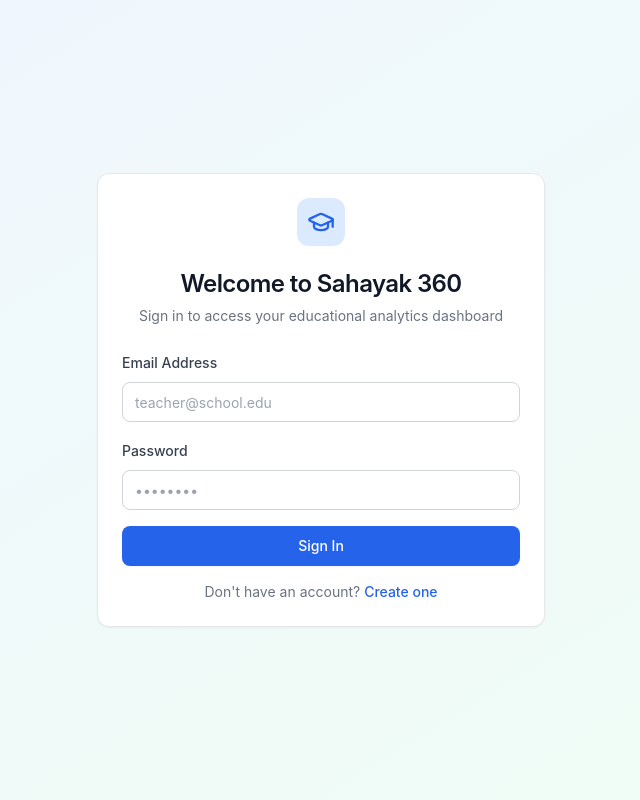
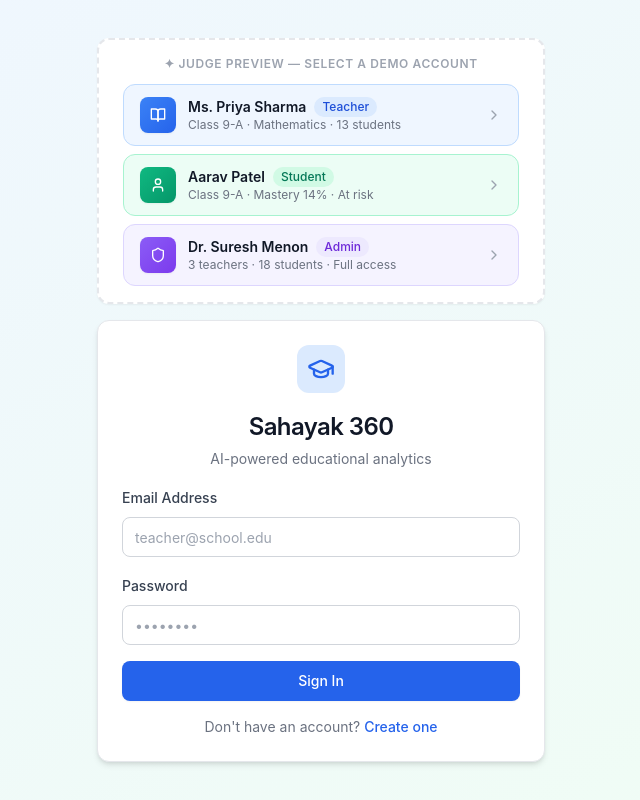
Before and after one commit to SanjayS-007/sahayak360-mvp, a Next.js app in the folder frontend/: page /login in a window 1280 px wide. Shown: the whole page, without its empty margins (319-959 px from the left). Built offline with nearby package versions, Linux system fonts and the light colour scheme; no server answers.

Commit message:
feat: demo login panel with teacher/student/admin quick-fill cards

```diff
--- a/frontend/src/app/(auth)/login/page.tsx
+++ b/frontend/src/app/(auth)/login/page.tsx
@@ -9,8 +9,44 @@ import { authApi } from "@/lib/api";
 import { Button } from "@/components/ui/button";
 import { Input } from "@/components/ui/input";
 import { Card, CardHeader, CardTitle, CardDescription, CardContent } from "@/components/ui/card";
-import { GraduationCap, Loader2 } from "lucide-react";
+import { GraduationCap, Loader2, BookOpen, User, Shield, ChevronRight } from "lucide-react";
 import type { LoginResponse } from "@/types";
+
+const DEMO_ACCOUNTS = [
+  {
+    role: "Teacher",
+    name: "Ms. Priya Sharma",
+    detail: "Class 9-A · Mathematics · 13 students",
+    email: "teacher1@school.com",
+    password: "Demo@2026Secure",
+    icon: BookOpen,
+    color: "from-blue-500 to-blue-600",
+    bg: "bg-blue-50 hover:bg-blue-100 border-blue-200 hover:border-blue-400",
+    badge: "bg-blue-100 text-blue-700",
+  },
+  {
+    role: "Student",
+    name: "Aarav Patel",
+    detail: "Class 9-A · Mastery 14% · At risk",
+    email: "student1@school.com",
+    password: "Demo@2026Secure",
+    icon: User,
+    color: "from-emerald-500 to-emerald-600",
+    bg: "bg-emerald-50 hover:bg-emerald-100 border-emerald-200 hover:border-emerald-400",
+    badge: "bg-emerald-100 text-emerald-700",
+  },
+  {
+    role: "Admin",
+    name: "Dr. Suresh Menon",
+    detail: "3 teachers · 18 students · Full access",
+    email: "admin1@school.com",
+    password: "Demo@2026Secure",
+    icon: Shield,
+    color: "from-violet-500 to-violet-600",
+    bg: "bg-violet-50 hover:bg-violet-100 border-violet-200 hover:border-violet-400",
+    badge: "bg-violet-100 text-violet-700",
+  },
+];
 
 export default function LoginPage() {
   const router = useRouter();
@@ -18,6 +54,7 @@ export default function LoginPage() {
   const [email, setEmail] = useState("");
   const [password, setPassword] = useState("");
   const [isSubmitting, setIsSubmitting] = useState(false);
+  const [fillingDemo, setFillingDemo] = useState<string | null>(null);
 
   const handleSubmit = async (e: React.FormEvent) => {
     e.preventDefault();
@@ -34,7 +71,7 @@ export default function LoginPage() {
         class_section: resp.class_section,
       };
       login(resp.access_token, user);
-      toast.success("Welcome back!");
+      toast.success(`Welcome, ${resp.full_name}!`);
       router.push(`/${resp.role}/dashboard`);
     } catch (err: unknown) {
       const error = err as { response?: { data?: { detail?: string } } };
@@ -44,15 +81,74 @@ export default function LoginPage() {
     }
   };
 
+  const fillDemo = (account: typeof DEMO_ACCOUNTS[0]) => {
+    setFillingDemo(account.role);
+    // Simulate natural typing feel with a brief flash
+    setEmail("");
+    setPassword("");
+    setTimeout(() => {
+      setEmail(account.email);
+      setPassword(account.password);
+      setFillingDemo(null);
+      toast.success(`Demo credentials loaded for ${account.name}`, {
+        description: "Click Sign In to continue",
+        duration: 3000,
+      });
+    }, 300);
+  };
+
   return (
     <div className="flex min-h-screen items-center justify-center bg-gradient-to-br from-primary-50 to-accent-50 p-4">
-      <Card className="w-full max-w-md">
-        <CardHeader className="text-center">
-          <div className="mx-auto mb-4 flex h-12 w-12 items-center justify-center rounded-xl bg-primary-100">
+      <div className="w-full max-w-md space-y-4">
+        {/* Demo accounts panel */}
+        <Card className="border-dashed border-2 border-gray-200 shadow-sm">
+          <CardContent className="pt-4 pb-4">
+            <p className="text-xs font-semibold uppercase tracking-wider text-gray-400 mb-3 text-center">
+              ✦ Judge Preview — Select a demo account
+            </p>
+            <div className="space-y-2">
+              {DEMO_ACCOUNTS.map((account) => {
+                const Icon = account.icon;
+                const isLoading = fillingDemo === account.role;
+                return (
+                  <button
+                    key={account.role}
+                    onClick={() => fillDemo(account)}
+                    disabled={isLoading || isSubmitting}
+                    className={`w-full flex items-center gap-3 px-4 py-3 rounded-xl border transition-all duration-150 text-left group ${account.bg}`}
+                  >
+                    <div className={`flex-shrink-0 h-9 w-9 rounded-lg bg-gradient-to-br ${account.color} flex items-center justify-center shadow-sm`}>
+                      {isLoading ? (
+                        <Loader2 className="h-4 w-4 text-white animate-spin" />
+                      ) : (
+                        <Icon className="h-4 w-4 text-white" />
+                      )}
+                    </div>
+                    <div className="flex-1 min-w-0">
+                      <div className="flex items-center gap-2">
+                        <span className="font-semibold text-gray-900 text-sm">{account.name}</span>
+                        <span className={`text-xs font-medium px-2 py-0.5 rounded-full ${account.badge}`}>
+                          {account.role}
+                        </span>
+                      </div>
+                      <p className="text-xs text-gray-500 truncate">{account.detail}</p>
+                    </div>
+                    <ChevronRight className="h-4 w-4 text-gray-400 group-hover:text-gray-600 flex-shrink-0 transition-transform group-hover:translate-x-0.5" />
+                  </button>
+                );
+              })}
+            </div>
+          </CardContent>
+        </Card>
+
+        {/* Login form */}
+        <Card className="shadow-md">
+          <CardHeader className="text-center pb-4">
+            <div className="mx-auto mb-3 flex h-12 w-12 items-center justify-center rounded-xl bg-primary-100">
               <GraduationCap className="h-7 w-7 text-primary-600" />
             </div>
-          <CardTitle className="text-2xl">Welcome to Sahayak 360</CardTitle>
-          <CardDescription>Sign in to access your educational analytics dashboard</CardDescription>
+            <CardTitle className="text-2xl">Sahayak 360</CardTitle>
+            <CardDescription>AI-powered educational analytics</CardDescription>
           </CardHeader>
           <CardContent>
             <form onSubmit={handleSubmit} className="space-y-4">
@@ -82,7 +178,7 @@ export default function LoginPage() {
                   required
                 />
               </div>
-            <Button type="submit" className="w-full" disabled={isSubmitting}>
+              <Button type="submit" className="w-full" disabled={isSubmitting || fillingDemo !== null}>
                 {isSubmitting ? (
                   <>
                     <Loader2 className="mr-2 h-4 w-4 animate-spin" />
@@ -102,5 +198,6 @@ export default function LoginPage() {
           </CardContent>
         </Card>
       </div>
+    </div>
   );
 }
```
Also changed, not shown: 1 other file (tests, documents, lock files or other folders). Lines whose indentation alone changed are shown as unchanged.
